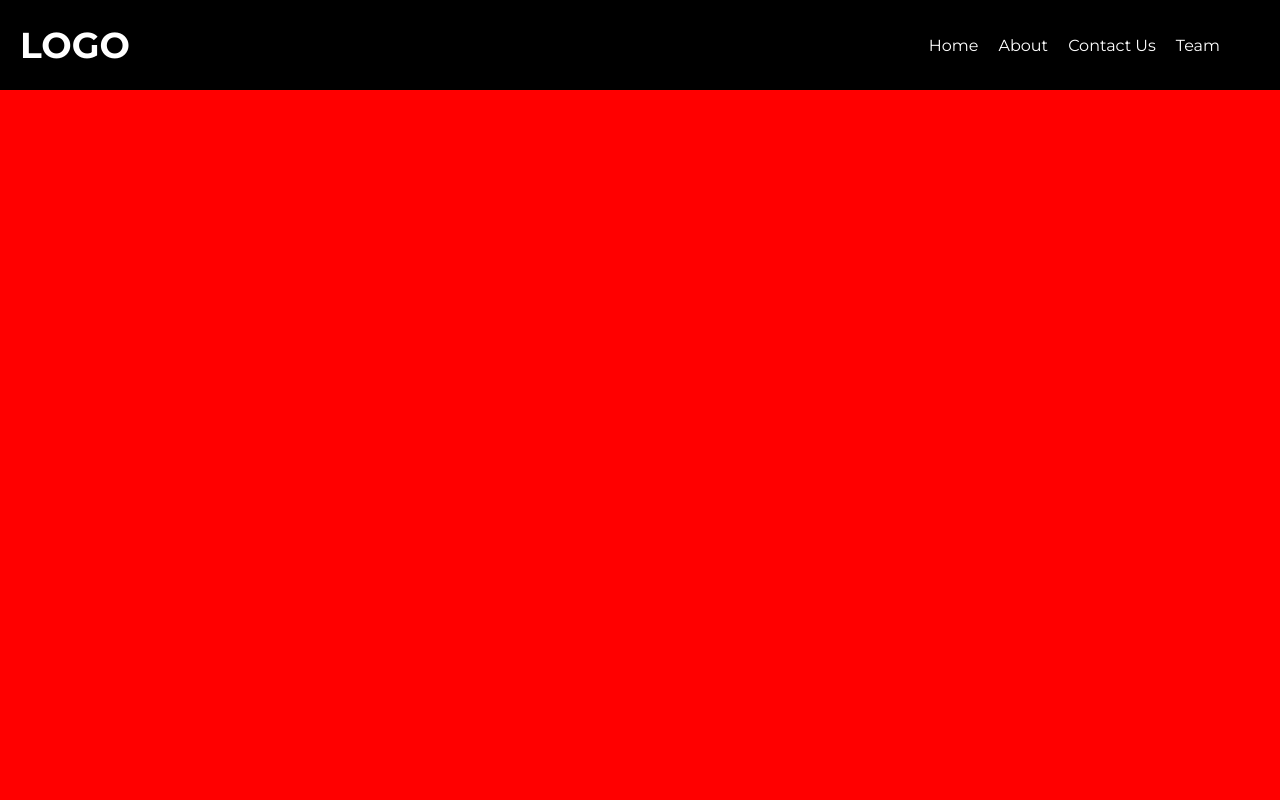
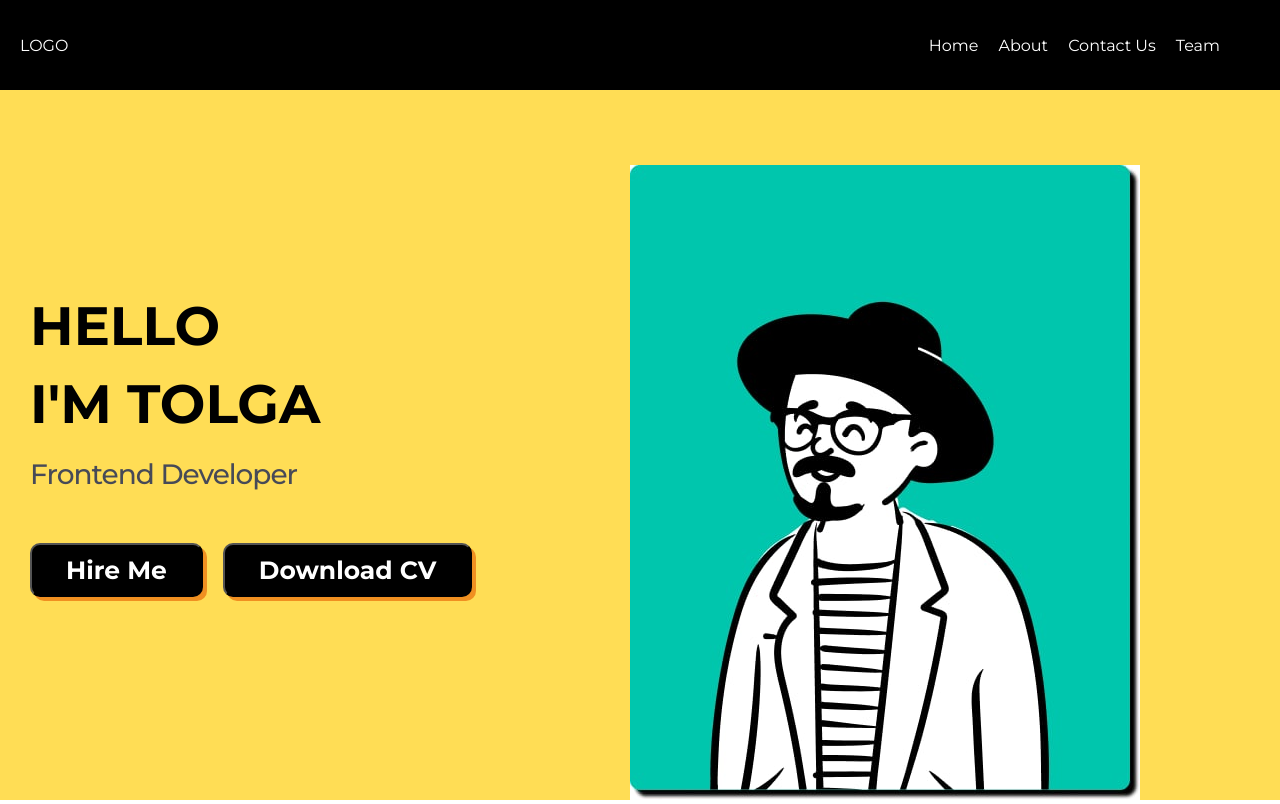
Before and after one commit to Tolga044/pausiber-fe-workshop, a plain HTML site: page index.html in a window 1280 px wide. Drawn offline with Linux system fonts and the light colour scheme.

Commit message:
feat:(homepage)create main container

```diff
--- a/index.html
+++ b/index.html
@@ -28,7 +28,29 @@
         </div>
 
     </nav>
-    <main></main>
+    <main>
+        <div class="main-container">
+            <div class="main-infos-content">
+
+                <div class="text-content">
+                    <h2>HELLO</h2>
+                    <h2>I'M TOLGA</h2>
+                    <span>Frontend Developer</span>
+                </div>
+
+
+                <div class="button-content">
+                    <button>Hire Me</button>
+                    <button>Download CV</button>
+                </div>
+            </div>
+
+
+            <div class="main-image">
+               <img src="./img/foto.jpg" alt="">
+        </div>
+
+    </main>
 
 </body>
 </html>
--- a/style.css
+++ b/style.css
@@ -1,7 +1,5 @@
 @import url('https://fonts.googleapis.com/css2?family=Montserrat:wght@400;500;700&display=swap');
-*{
-
-
+* {
     margin: 0;
     padding: 0;
     box-sizing: border-box;
@@ -30,10 +28,7 @@ nav{
     align-items: center;
     justify-content: space-between;
 }
-main{
-    width: 100%;
-    height: calc(100% - 90px);
-    background-color: red;
+
 }
 .logo-container{
     font-size: 36px;
@@ -58,5 +53,65 @@ margin-right: 20px;
 .nav-container ul .nav-link: :last-child{
     margin-right:0px;
 
+}
+
+main{
+    width: 100%;
+    height: calc(100% - 90px);
+    background-color: #fd5;
+    padding: 75px 150px 75px 30px ;
+}
+
+main .main-container{
+
+width: 100%;
+height: 100%;
+display: flex;
+}
+
+main .main-container .main-infos-content{
+    width: calc(100% - 500px);
+    height: 100%;
+    display: flex;
+    flex-direction: column;
+    justify-content: center;
+}
+
+main .main-container .main-infos-content .text-content{
+    margin-bottom: 50px;
+    font-size: 36px;
+    font-weight: 700;
+}
+
+main .main-container .main-infos-content .text-content h2{
+    margin-bottom: 12px;
+}
+
+main .main-container .main-infos-content .text-content span{
+    color: #474a57;
+    font-size: 28px;
+    font-weight:500;
+    letter-spacing: -1px;
+}
+
+main .main-container .main-infos-content .button-content{
+    display: flex;
+    gap: 20px;
 
 }
+
+main .main-container .main-infos-content .button-content button{
+    padding: 10px 34px;
+    border-radius: 10px;
+    background-color: black;
+    color: white;
+    font-weight: 700;
+    font-size: 25px;
+    box-shadow: 4px 4px 0px 0px #eb7711bf;
+    transition: .3 all ease-in-out;
+
+}
+
+main .main-container .main-image{
+    width: 500px;
+}
```
